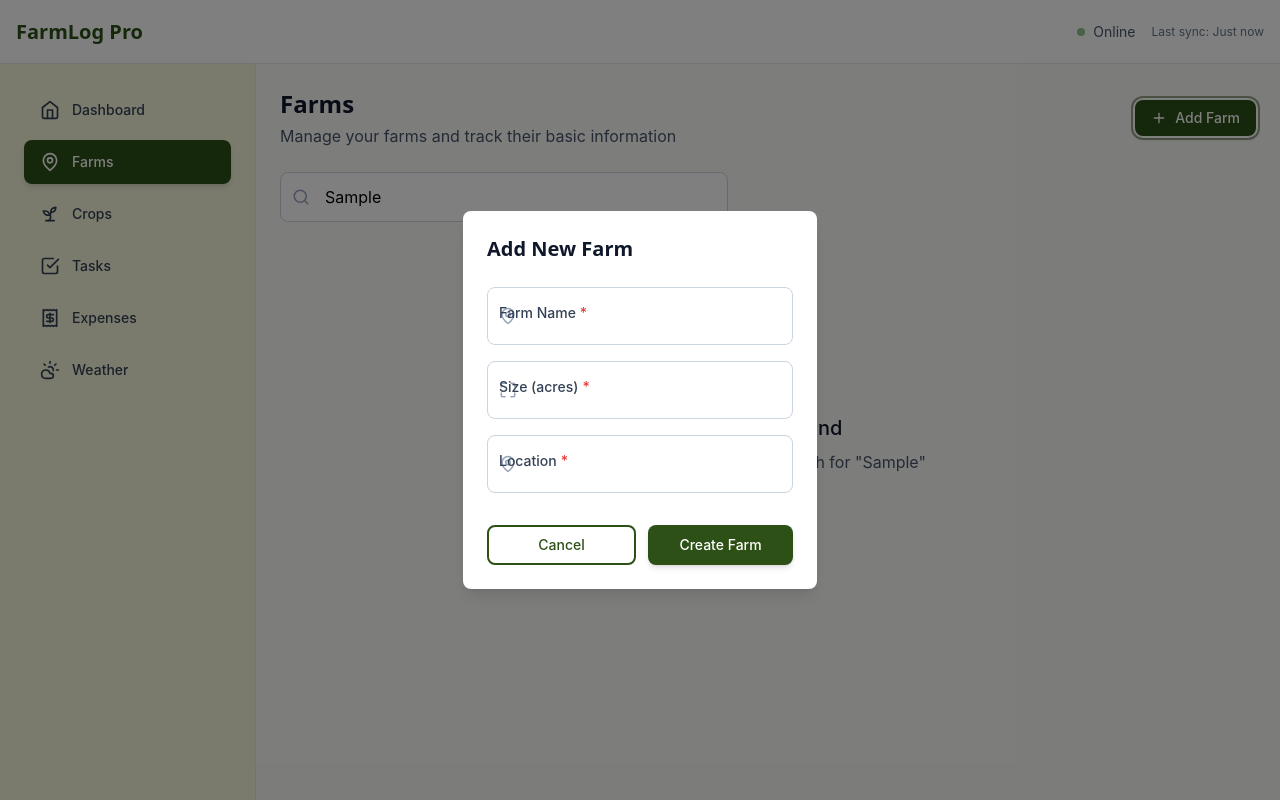
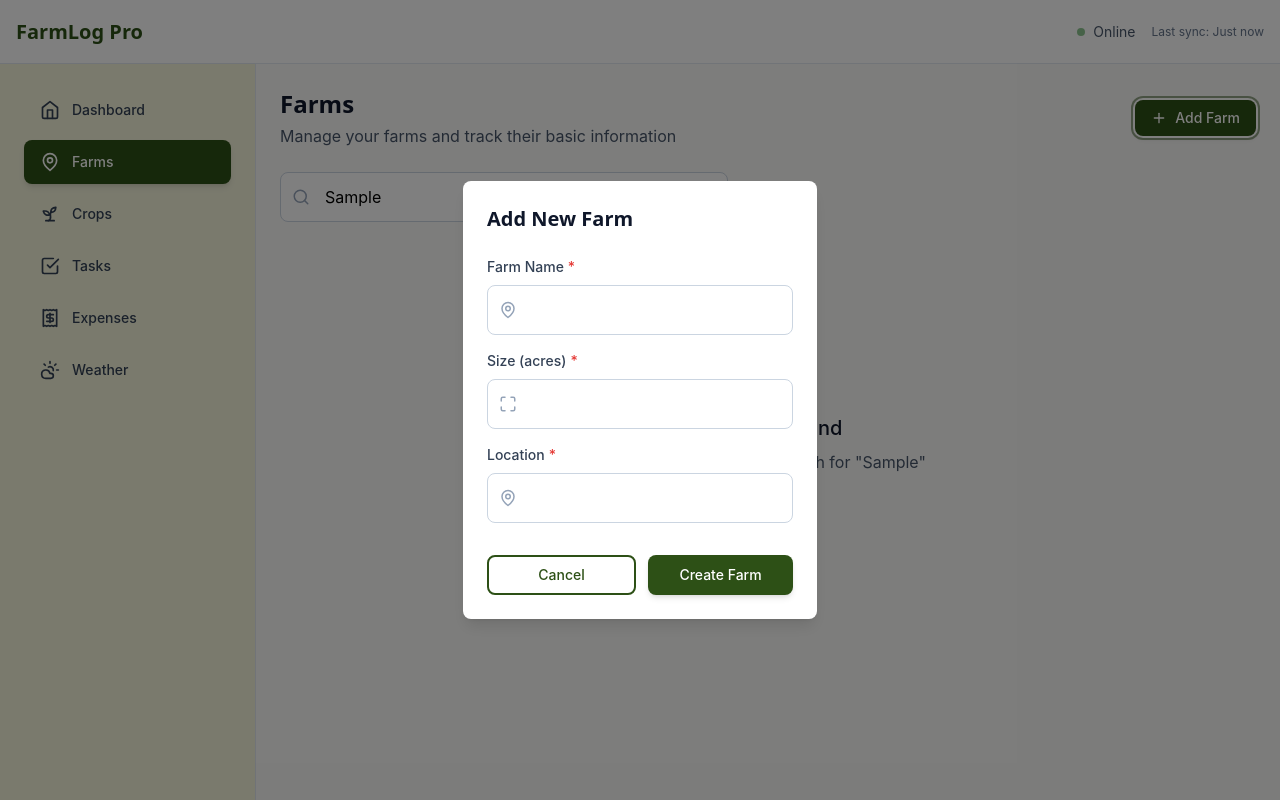
Before and after one commit to apper-canvas/farmlog-digital-lead, a React (Vite) app: page /farms in a window 1280 px wide. Both pictures are taken after typing "Sample" into the empty fields and a click on the button "Add Farm". Built offline with nearby package versions, Linux system fonts and the light colour scheme.

Commit message:
Move field labels outside input boxes for improved form accessibility and clarity

```diff
--- a/src/components/atoms/Input.jsx
+++ b/src/components/atoms/Input.jsx
@@ -18,14 +18,10 @@ const Input = ({
   const [focused, setFocused] = useState(false);
   const hasValue = value && value.toString().length > 0;
 
-  return (
-<div className={`relative ${className}`}>
+return (
+    <div className={className}>
       {label && (
-        <label className={`absolute left-3 transition-all duration-200 pointer-events-none z-10 ${
-          focused || hasValue
-            ? 'top-2 text-xs text-primary font-semibold'
-            : 'top-4 text-sm text-gray-700 font-medium'
-        }`}>
+        <label className="block text-sm font-medium text-gray-700 mb-2">
           {label}
           {required && <span className="text-error ml-1">*</span>}
         </label>
@@ -37,15 +33,15 @@ const Input = ({
             <ApperIcon name={icon} size={18} className="text-gray-400" />
           </div>
         )}
-<input
+        <input
           type={type}
           value={value || ''}
           onChange={onChange}
-          placeholder={(!hasValue && placeholder) ? placeholder : ''}
+          placeholder={placeholder}
           disabled={disabled}
           onFocus={() => setFocused(true)}
           onBlur={() => setFocused(false)}
-          className={`w-full ${label ? 'pt-6 pb-2' : 'py-3'} ${icon ? 'pl-11' : 'pl-3'} pr-3 border rounded-lg transition-all duration-200 bg-white ${
+          className={`w-full py-3 ${icon ? 'pl-11' : 'pl-3'} pr-3 border rounded-lg transition-all duration-200 bg-white ${
             error
               ? 'border-error focus:border-error focus:ring-2 focus:ring-error/20'
               : 'border-gray-300 focus:border-primary focus:ring-2 focus:ring-primary/20'
--- a/src/components/atoms/Select.jsx
+++ b/src/components/atoms/Select.jsx
@@ -16,14 +16,10 @@ const Select = ({
   const [focused, setFocused] = useState(false);
   const hasValue = value && value.toString().length > 0;
 
-  return (
-<div className={`relative ${className}`}>
+return (
+    <div className={className}>
       {label && (
-        <label className={`absolute left-3 transition-all duration-200 pointer-events-none z-20 ${
-          focused || hasValue
-            ? 'top-2 text-xs text-primary font-semibold'
-            : 'top-4 text-sm text-gray-700 font-medium'
-        }`}>
+        <label className="block text-sm font-medium text-gray-700 mb-2">
           {label}
           {required && <span className="text-error ml-1">*</span>}
         </label>
@@ -36,12 +32,12 @@ const Select = ({
           disabled={disabled}
           onFocus={() => setFocused(true)}
           onBlur={() => setFocused(false)}
-          className={`w-full appearance-none ${label ? 'pt-6 pb-2' : 'py-3'} pl-3 pr-10 border rounded-lg transition-all duration-200 ${
+          className={`w-full appearance-none py-3 pl-3 pr-10 border rounded-lg transition-all duration-200 ${
             error
               ? 'border-error focus:border-error focus:ring-2 focus:ring-error/20'
               : 'border-gray-300 focus:border-primary focus:ring-2 focus:ring-primary/20'
           } ${disabled ? 'bg-gray-50 cursor-not-allowed' : 'bg-white cursor-pointer'}`}
-{...props}
+          {...props}
         >
           <option value="" disabled hidden>
             {!hasValue ? placeholder : ''}
```
